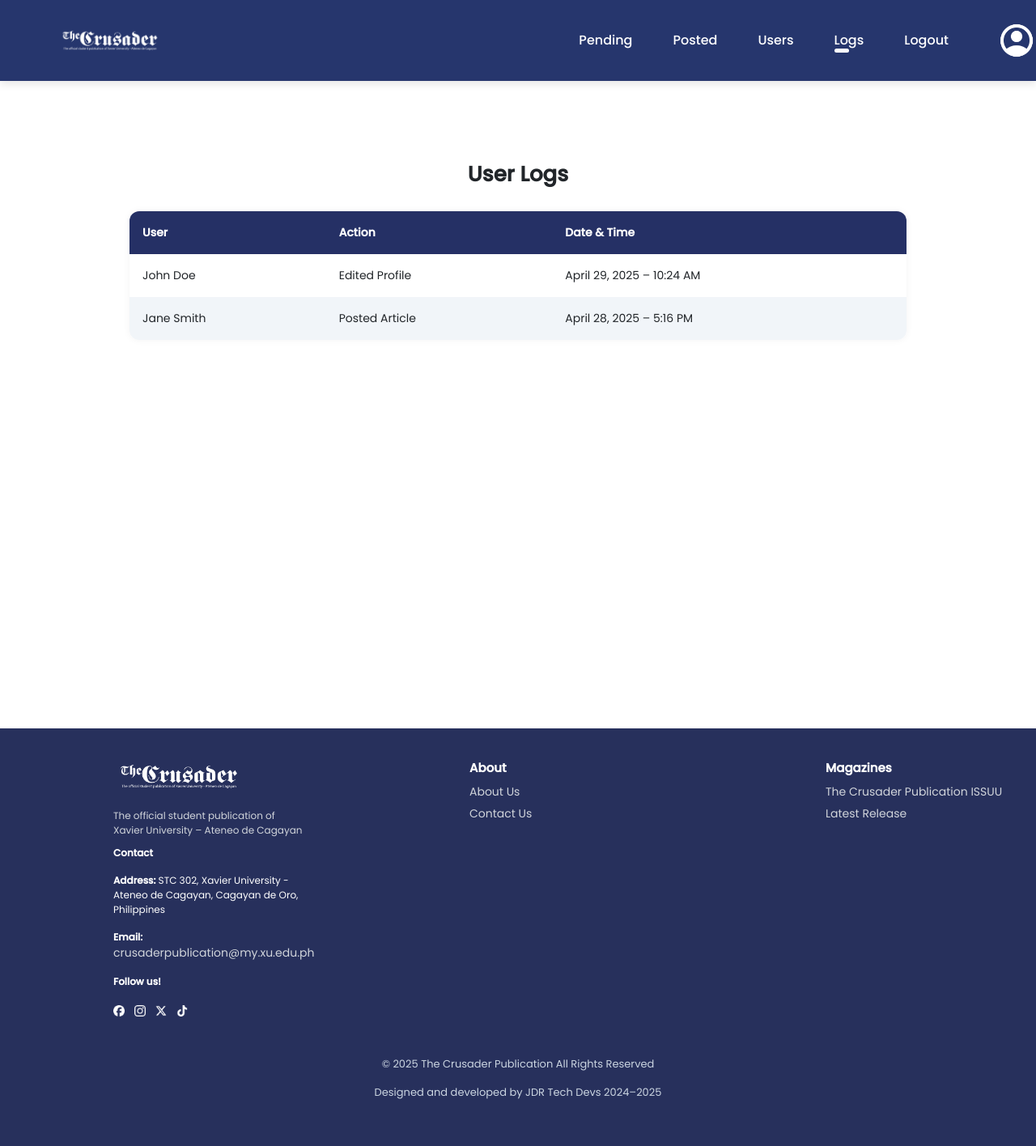
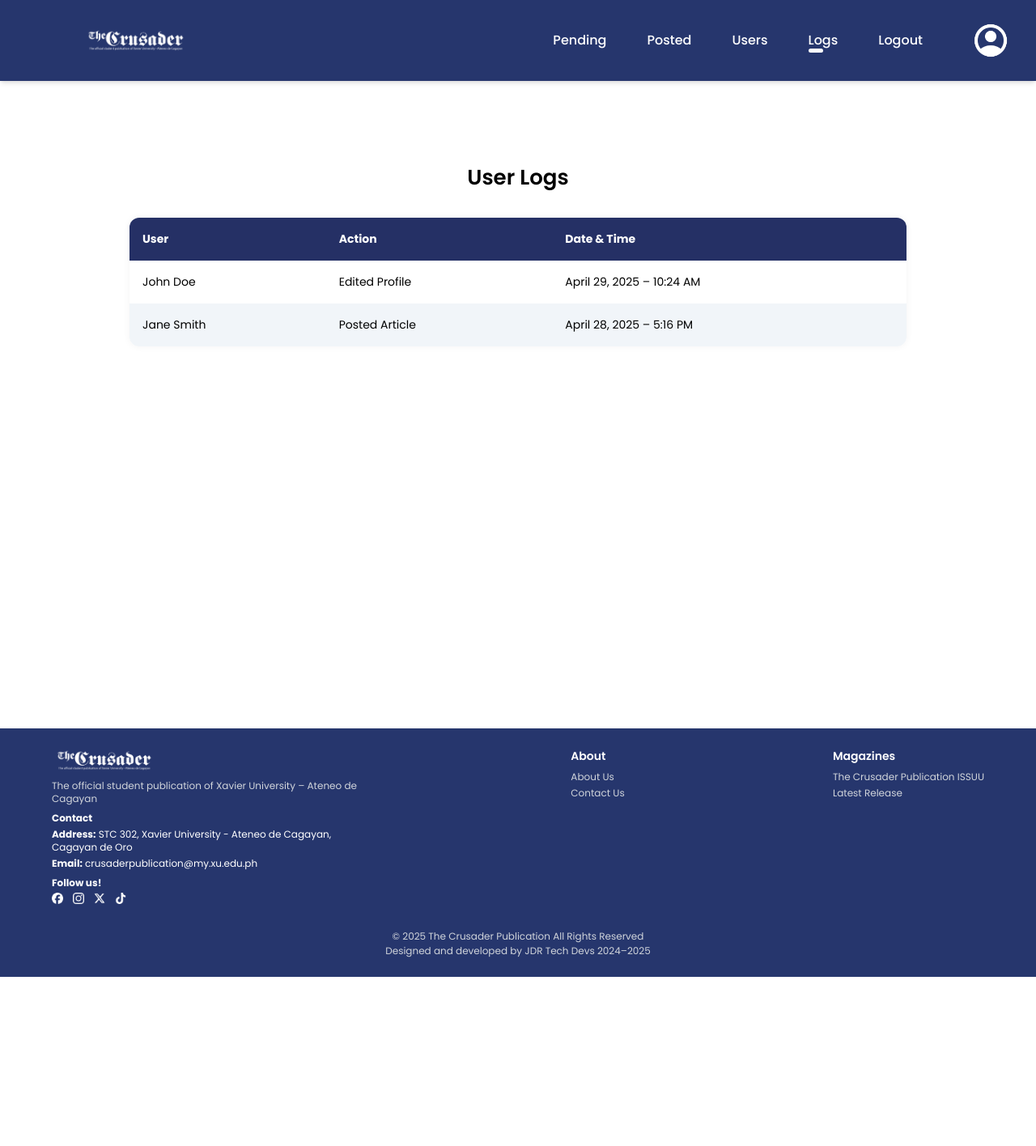
Before and after one commit to darenangelajamito/CSCC22_CruPub, a Django app: page /logs/ in a window 1280 px wide. Shown: the whole page at 81% size. After the commit the page ends 1207 px from the top, so only its background shows below. Run offline with Django 5.2, Linux system fonts and the light colour scheme; some libraries are stand-ins or nearby versions.

Commit message:
Responsiv design with integrated Tailwind CSS. Adjusted the footer.

```diff
--- a/CRU/templates/base_eb.html
+++ b/CRU/templates/base_eb.html
@@ -3,77 +3,144 @@
 <html lang="en">
 <head>
   <meta charset="UTF-8">
+  <meta name="viewport" content="width=device-width, initial-scale=1.0">
   {% block title %}{% endblock title %}
   <link rel="stylesheet" href="{% static 'styles.css'%}">
   <!-- Poppins font -->
-  <link href="https://cdn.jsdelivr.net/npm/bootstrap@5.3.5/dist/css/bootstrap.min.css" rel="stylesheet" integrity="sha384-SgOJa3DmI69IUzQ2PVdRZhwQ+dy64/BUtbMJw1MZ8t5HZApcHrRKUc4W0kG879m7" crossorigin="anonymous">
-  <link href="https://fonts.googleapis.com/css2?family=Poppins:wght@400;500&display=swap" rel="stylesheet">
-  <script src="https://cdn.jsdelivr.net/npm/bootstrap@5.3.5/dist/js/bootstrap.bundle.min.js" integrity="sha384-k6d4wzSIapyDyv1kpU366/PK5hCdSbCRGRCMv+eplOQJWyd1fbcAu9OCUj5zNLiq" crossorigin="anonymous"></script>
+  <link href="https://fonts.googleapis.com/css2?family=Poppins:wght@400;500;600;700&display=swap" rel="stylesheet">
+  <!-- Tailwind CSS -->
+  <script src="https://cdn.tailwindcss.com"></script>
+  <script>
+    tailwind.config = {
+      theme: {
+        extend: {
+          colors: {
+            primary: '#26366D',
+            secondary: '#0A2566',
+            light: '#d1d5db',
+            dark: '#2b2b2b',
+          },
+          fontFamily: {
+            poppins: ['Poppins', 'sans-serif'],
+          },
+        },
+      },
+    }
+  </script>
+  <style type="text/tailwindcss">
+    @layer utilities {
+      .active-nav-link::after {
+        content: "";
+        width: 50%;
+        height: 5px;
+        border-radius: 5px;
+        background-color: #fff;
+        position: absolute;
+        bottom: -4px;
+        left: 0;
+      }
+    }
+  </style>
 </head>
-<body>
-<header>
-  <nav id="navbar" class="navbar">
+<body class="font-poppins">
+<header class="w-full">
+  <nav id="navbar" class="bg-primary flex justify-between items-center px-4 md:px-8 shadow-md h-[100px] relative">
     <div class="navbar-logo">
-      <img src="{% static 'TheCrusaderWhite.png' %}" alt="The Crusader Logo">
+      <img src="{% static 'TheCrusaderWhite.png' %}" alt="The Crusader Logo" class="w-[150px] md:w-[200px] pl-0 md:pl-[70px]">
     </div>
 
     <!-- Wrap links and icon in a right-side container -->
-    <div class="navbar-right">
-      <ul class="navbar-links">
-        <li><a href="{% url 'CRU:DashboardPending' %}" class="{% if request.resolver_match.url_name == 'DashboardPending' %}active{% endif %}">Pending</a></li>
-        <li><a href="{% url 'CRU:DashboardPosted' %}" class="{% if request.resolver_match.url_name == 'DashboardPosted' %}active{% endif %}">Posted</a></li>
-        <li><a href="{% url 'CRU:UserManagement' %}" class="{% if request.resolver_match.url_name == 'UserManagement' %}active{% endif %}">Users</a></li>
-        <li><a href="{% url 'CRU:Logs' %}" class="{% if request.resolver_match.url_name == 'Logs' %}active{% endif %}">Logs</a></li>
-        <li><a href="{% url 'CRU:Login' %}">Logout</a></li>
+    <div class="hidden md:flex items-center gap-6 lg:gap-10">
+      <ul class="flex flex-wrap gap-4 lg:gap-[50px] p-5">
+        <li><a href="{% url 'CRU:DashboardPending' %}" class="relative text-white font-medium hover:text-white {% if request.resolver_match.url_name == 'DashboardPending' %}active-nav-link{% endif %}">Pending</a></li>
+        <li><a href="{% url 'CRU:DashboardPosted' %}" class="relative text-white font-medium hover:text-white {% if request.resolver_match.url_name == 'DashboardPosted' %}active-nav-link{% endif %}">Posted</a></li>
+        <li><a href="{% url 'CRU:UserManagement' %}" class="relative text-white font-medium hover:text-white {% if request.resolver_match.url_name == 'UserManagement' %}active-nav-link{% endif %}">Users</a></li>
+        <li><a href="{% url 'CRU:Logs' %}" class="relative text-white font-medium hover:text-white {% if request.resolver_match.url_name == 'Logs' %}active-nav-link{% endif %}">Logs</a></li>
+        <li><a href="{% url 'CRU:Login' %}" class="relative text-white font-medium hover:text-white">Logout</a></li>
       </ul>
 
-      <a href="{% url 'CRU:EditProfile' %}" class="navbar-user">
-        <img src="{% static 'user-icon.png' %}" alt="User Profile" class="user-icon">
+      <a href="{% url 'CRU:EditProfile' %}" class="flex items-center">
+        <img src="{% static 'user-icon.png' %}" alt="User Profile" class="w-12 h-12 rounded-full cursor-pointer">
       </a>
     </div>
 
-    <div id="bar">&#9776;</div>
+    <!-- Mobile menu button -->
+    <div id="bar" class="md:hidden text-white text-2xl cursor-pointer">&#9776;</div>
+
+    <!-- Mobile menu (hidden by default) -->
+    <div id="mobile-menu" class="hidden absolute top-[100px] left-0 w-full bg-primary z-50 shadow-md">
+      <ul class="flex flex-col w-full">
+        <li class="border-b border-blue-700"><a href="{% url 'CRU:DashboardPending' %}" class="block py-3 px-4 text-white {% if request.resolver_match.url_name == 'DashboardPending' %}font-bold{% endif %}">Pending</a></li>
+        <li class="border-b border-blue-700"><a href="{% url 'CRU:DashboardPosted' %}" class="block py-3 px-4 text-white {% if request.resolver_match.url_name == 'DashboardPosted' %}font-bold{% endif %}">Posted</a></li>
+        <li class="border-b border-blue-700"><a href="{% url 'CRU:UserManagement' %}" class="block py-3 px-4 text-white {% if request.resolver_match.url_name == 'UserManagement' %}font-bold{% endif %}">Users</a></li>
+        <li class="border-b border-blue-700"><a href="{% url 'CRU:Logs' %}" class="block py-3 px-4 text-white {% if request.resolver_match.url_name == 'Logs' %}font-bold{% endif %}">Logs</a></li>
+        <li class="border-b border-blue-700"><a href="{% url 'CRU:EditProfile' %}" class="block py-3 px-4 text-white">Profile</a></li>
+        <li><a href="{% url 'CRU:Login' %}" class="block py-3 px-4 text-white">Logout</a></li>
+      </ul>
+    </div>
   </nav>
 </header>
 
 {% block content %}
 {% endblock %}
-<footer class="footer">
-  <div class="footer-container">
-    <div class="footer-column logo-section">
-      <img src="{% static 'TheCrusaderWhite.png' %}" alt="The Crusader Logo" class="logo">
-      <p class="description">
+<footer class="bg-primary text-white py-6 px-4">
+  <div class="max-w-6xl mx-auto flex flex-col md:flex-row justify-between gap-8 md:gap-16">
+    <!-- Main info column -->
+    <div class="w-full max-w-xs md:max-w-sm">
+      <img src="{% static 'TheCrusaderWhite.png' %}" alt="The Crusader Logo" class="w-32 mb-2">
+      <p class="text-light text-xs mb-2">
         The official student publication of Xavier University – Ateneo de Cagayan
       </p>
-      <p><strong>Contact</strong></p>
-      <p><strong>Address:</strong> STC 302, Xavier University - Ateneo de Cagayan, Cagayan de Oro, Philippines</p>
-      <p><strong>Email:</strong> <a href="mailto:crusaderpublication@my.xu.edu.ph">crusaderpublication@my.xu.edu.ph</a></p>
-      <p class="social-label"><strong>Follow us!</strong></p>
-      <div class="social-icons">
-        <a href="https://www.facebook.com/thecrusaderpublication"><img src="{% static 'fb-icon.png' %}" alt="Facebook" /></a>
-        <a href="https://www.instagram.com/thecrusaderpub/"><img src="{% static 'ig-icon.png' %}" alt="Instagram" /></a>
-        <a href="https://x.com/thecrusaderpub"><img src="{% static 'x-icon.png' %}" alt="Twitter" /></a>
-        <a href="https://www.tiktok.com/@thecrusaderpub"><img src="{% static 'tiktok-icon.png' %}" alt="TikTok" /></a>
+      <div class="text-xs space-y-1">
+        <p><strong>Contact</strong></p>
+        <p><strong>Address:</strong> STC 302, Xavier University - Ateneo de Cagayan, Cagayan de Oro</p>
+        <p><strong>Email:</strong> <a href="mailto:crusaderpublication@my.xu.edu.ph" class="hover:text-white hover:underline">crusaderpublication@my.xu.edu.ph</a></p>
+      </div>
+      <p class="text-xs mt-2 mb-1"><strong>Follow us!</strong></p>
+      <div class="flex gap-3 items-center">
+        <a href="https://www.facebook.com/thecrusaderpublication" class="transition-transform hover:scale-110"><img src="{% static 'fb-icon.png' %}" alt="Facebook" class="w-3.5 h-3.5 object-contain" /></a>
+        <a href="https://www.instagram.com/thecrusaderpub/" class="transition-transform hover:scale-110"><img src="{% static 'ig-icon.png' %}" alt="Instagram" class="w-3.5 h-3.5 object-contain" /></a>
+        <a href="https://x.com/thecrusaderpub" class="transition-transform hover:scale-110"><img src="{% static 'x-icon.png' %}" alt="Twitter" class="w-3.5 h-3.5 object-contain" /></a>
+        <a href="https://www.tiktok.com/@thecrusaderpub" class="transition-transform hover:scale-110"><img src="{% static 'tiktok-icon.png' %}" alt="TikTok" class="w-3.5 h-3.5 object-contain" /></a>
       </div>
     </div>
 
-    <div class="footer-column">
-      <h4>About</h4>
-      <a href="#">About Us</a>
-      <a href="#">Contact Us</a>
+    <!-- About column -->
+    <div class="mt-6 md:mt-0 px-4 md:px-0">
+      <h4 class="text-sm font-semibold mb-2">About</h4>
+      <div class="space-y-1">
+        <a href="#" class="block text-light text-xs hover:text-white hover:underline">About Us</a>
+        <a href="#" class="block text-light text-xs hover:text-white hover:underline">Contact Us</a>
+      </div>
     </div>
 
-    <div class="footer-column">
-      <h4>Magazines</h4>
-      <a href="https://issuu.com/thecrusaderpub">The Crusader Publication ISSUU</a>
-      <a href="https://issuu.com/thecrusaderpub/docs/the_crusader_sports_magazine_2024">Latest Release</a>
+    <!-- Magazines column -->
+    <div class="mt-6 md:mt-0 px-4 md:px-0">
+      <h4 class="text-sm font-semibold mb-2">Magazines</h4>
+      <div class="space-y-1">
+        <a href="https://issuu.com/thecrusaderpub" class="block text-light text-xs hover:text-white hover:underline">The Crusader Publication ISSUU</a>
+        <a href="https://issuu.com/thecrusaderpub/docs/the_crusader_sports_magazine_2024" class="block text-light text-xs hover:text-white hover:underline">Latest Release</a>
+      </div>
     </div>
   </div>
 
-  <div class="footer-bottom">
-    <p>© 2025 The Crusader Publication All Rights Reserved</p>
+  <div class="text-center mt-5 pt-3 text-xs text-light max-w-6xl mx-auto">
+    <p class="mb-0.5">© 2025 The Crusader Publication All Rights Reserved</p>
     <p>Designed and developed by JDR Tech Devs 2024–2025</p>
   </div>
 </footer>
+<!-- Mobile menu toggle script -->
+<script>
+  document.addEventListener('DOMContentLoaded', function() {
+    const menuButton = document.getElementById('bar');
+    const mobileMenu = document.getElementById('mobile-menu');
+
+    if (menuButton && mobileMenu) {
+      menuButton.addEventListener('click', function() {
+        mobileMenu.classList.toggle('hidden');
+      });
+    }
+  });
+</script>
 </body>
 </html>
```
Also changed, not shown: static/main.js (deleted).
